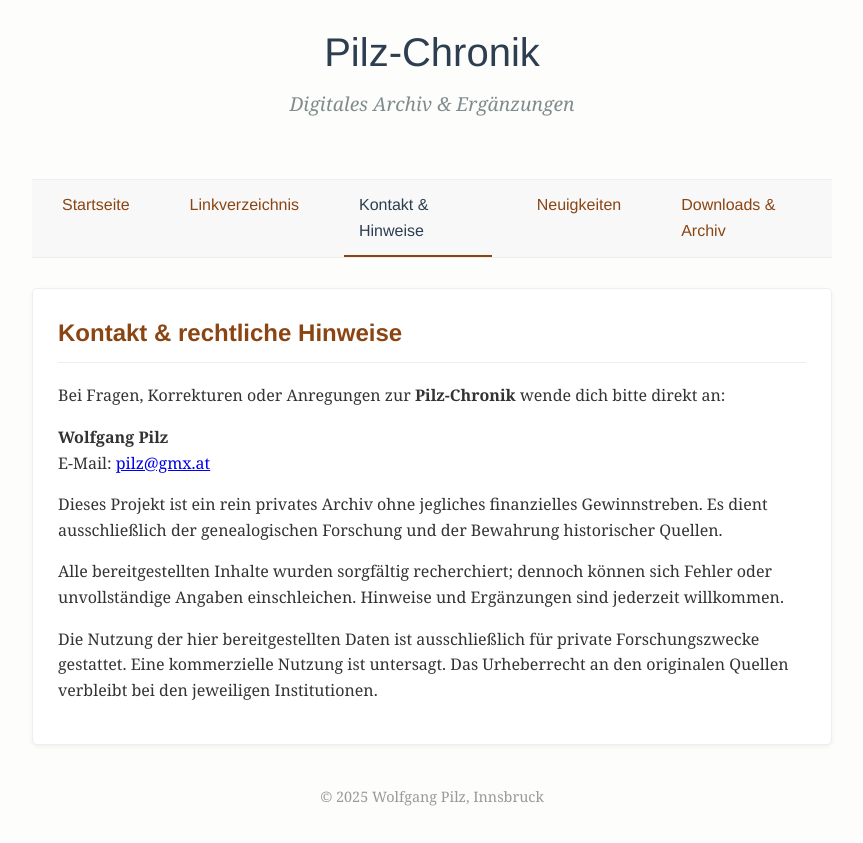
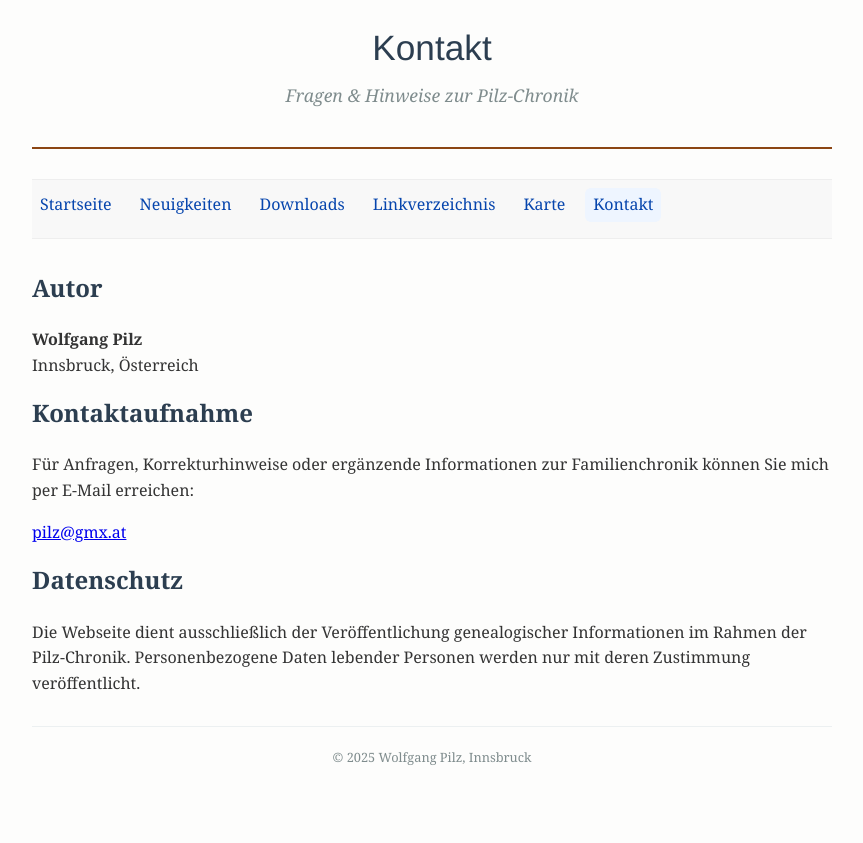
Before and after one commit to zlipflow/pilzchronik, a plain HTML site: page kontakt.html in a window 1280 px wide. Shown: the whole page, without its empty margins (208-1071 px from the left). After the commit the page ends 800 px from the top, so only its background shows below. Drawn offline with Linux system fonts and the light colour scheme.

Commit message:
Update kontakt.html

```diff
--- a/kontakt.html
+++ b/kontakt.html
@@ -3,137 +3,91 @@
 <head>
   <meta charset="utf-8">
   <meta name="viewport" content="width=device-width, initial-scale=1.0">
-    <title>Pilz-Chronik | Kontakt</title>
+  <title>Pilz-Chronik – Kontakt</title>
   <style>
-        /* --- Grundlegende Stile --- */
     body {
       font-family: 'Georgia', 'Times New Roman', serif;
-            line-height: 1.6;
-            color: #333;
-            background-color: #fdfdfc;
-            margin: 0;
-            padding: 20px;
-            display: flex;
-            justify-content: center;
+      line-height: 1.6; color: #333; background-color: #fdfdfc;
+      margin: 0; padding: 20px; display: flex; justify-content: center;
     }
-        .container {
-            max-width: 800px;
-            width: 100%;
-        }
-        /* --- Kopfbereich --- */
+    .container { max-width: 800px; width: 100%; }
+
     .header {
       text-align: center;
-            padding-bottom: 20px;
-            margin-bottom: 20px;
+      border-bottom: 2px solid #8B4513;
+      padding-bottom: 20px; margin-bottom: 30px;
     }
     .header h1 {
-            font-family: 'Helvetica Neue', 'Arial', sans-serif;
-            font-size: 2.5em;
-            font-weight: 300;
-            color: #2c3e50;
-            margin: 0;
+      font-family: 'Helvetica Neue','Arial',sans-serif;
+      font-size: 2.2em; font-weight: 300; color: #2c3e50; margin: 0;
     }
-        .header .subtitle {
-            font-size: 1.2em;
-            font-style: italic;
-            color: #7f8c8d;
-            margin-top: 5px;
-        }
-        /* --- Navigation --- */
+    .header .subtitle { font-size: 1.1em; font-style: italic; color: #7f8c8d; margin-top: 5px; }
+
     .navigation {
-            width: 100%;
-            background-color: #f8f8f8;
-            border-top: 1px solid #eee;
-            border-bottom: 1px solid #eee;
+      width: 100%; background-color: #f8f8f8;
+      border-top: 1px solid #eee; border-bottom: 1px solid #eee;
       margin-bottom: 30px;
     }
-        .navigation ul {
-            display: flex;
-            justify-content: center;
-            list-style: none;
-            margin: 0;
-            padding: 0;
-        }
-        .navigation li {
-            margin: 0 15px;
-        }
-        .navigation a {
-            display: block;
-            padding: 12px 15px;
-            text-decoration: none;
-            color: #8B4513;
-            font-family: 'Helvetica Neue', 'Arial', sans-serif;
-            font-weight: 500;
-            border-bottom: 2px solid transparent;
-            transition: border-color 0.3s, color 0.3s;
-        }
-        .navigation a:hover {
-            color: #2c3e50;
-            border-bottom-color: #2c3e50;
-        }
-        .navigation .active a {
-            color: #2c3e50;
-            border-bottom-color: #8B4513;
-            cursor: default;
-        }
-        /* --- Inhalt & Sektionen --- */
-        .content-section {
-            background-color: #ffffff;
-            padding: 25px;
-            margin-bottom: 25px;
-            border-radius: 5px;
-            box-shadow: 0 2px 5px rgba(0,0,0,0.05);
-            border: 1px solid #eee;
-        }
-        h2 {
-            font-family: 'Helvetica Neue', 'Arial', sans-serif;
-            font-size: 1.5em;
-            color: #8B4513;
-            border-bottom: 1px solid #eee;
-            padding-bottom: 10px;
-            margin-top: 0;
-        }
-        p {
-            margin-bottom: 1em;
-        }
-        /* --- Fußzeile --- */
+
+    .content-section h2 { color: #2c3e50; margin-top: 0; }
+    .content-section p { margin-bottom: 1em; }
+
     .footer {
-            text-align: center;
-            margin-top: 40px;
-            font-size: 0.9em;
-            color: #999;
+      text-align: center; font-size: 0.8em; color: #7f8c8d;
+      border-top: 1px solid #ecf0f1; padding-top: 20px; margin-top: 30px;
     }
   </style>
 </head>
 <body>
   <div class="container">
     <header class="header">
-            <h1>Pilz-Chronik</h1>
-            <p class="subtitle">Digitales Archiv &amp; Ergänzungen</p>
+      <h1>Kontakt</h1>
+      <p class="subtitle">Fragen &amp; Hinweise zur Pilz-Chronik</p>
     </header>
+
     <nav class="navigation">
-            <ul>
-                <li><a href="index.html">Startseite</a></li>
-                <li><a href="urls.html">Linkverzeichnis</a></li>
-                <li class="active"><a href="kontakt.html">Kontakt &amp; Hinweise</a></li>
-                <li><a href="neuigkeiten.html">Neuigkeiten</a></li>
-<li><a href="downloads.html">Downloads &amp; Archiv</a></li>
-            </ul>
+      <div id="site-nav"></div>
     </nav>
+
     <main>
       <section class="content-section">
-                <h2>Kontakt &amp; rechtliche Hinweise</h2>
-                <p>Bei Fragen, Korrekturen oder Anregungen zur <strong>Pilz‑Chronik</strong> wende dich bitte direkt an:</p>
-                <p><strong>Wolfgang Pilz</strong><br>
-                E‑Mail: <a href="mailto:pilz@gmx.at">pilz@gmx.at</a></p>
-                <p>Dieses Projekt ist ein rein privates Archiv ohne jegliches finanzielles Gewinnstreben. Es dient ausschließlich der genealogischen Forschung und der Bewahrung historischer Quellen.</p>
-                <p>Alle bereitgestellten Inhalte wurden sorgfältig recherchiert; dennoch können sich Fehler oder unvollständige Angaben einschleichen. Hinweise und Ergänzungen sind jederzeit willkommen.</p>
-                <p>Die Nutzung der hier bereitgestellten Daten ist ausschließlich für private Forschungszwecke gestattet. Eine kommerzielle Nutzung ist untersagt. Das Urheberrecht an den originalen Quellen verbleibt bei den jeweiligen Institutionen.</p>
+        <h2>Autor</h2>
+        <p><strong>Wolfgang Pilz</strong><br>
+           Innsbruck, Österreich</p>
+
+        <h2>Kontaktaufnahme</h2>
+        <p>Für Anfragen, Korrekturhinweise oder ergänzende Informationen zur Familienchronik
+           können Sie mich per E-Mail erreichen:</p>
+        <p><a href="mailto:pilz@gmx.at">pilz@gmx.at</a></p>
+
+        <h2>Datenschutz</h2>
+        <p>Die Webseite dient ausschließlich der Veröffentlichung genealogischer Informationen
+           im Rahmen der Pilz-Chronik. Personenbezogene Daten lebender Personen werden
+           nur mit deren Zustimmung veröffentlicht.</p>
       </section>
     </main>
+
     <footer class="footer">
-            <p>&copy; 2025 Wolfgang Pilz, Innsbruck</p>
+      © 2025 Wolfgang Pilz, Innsbruck
     </footer>
   </div>
+
+  <script>
+    (async function(){
+      try {
+        const res = await fetch('nav.html', {cache:'no-cache'});
+        document.getElementById('site-nav').innerHTML = await res.text();
+        const here = location.pathname.split('/').pop() || 'index.html';
+        document.querySelectorAll('#site-nav .site-nav a').forEach(a=>{
+          const target = a.getAttribute('href');
+          if ((here === '' && target === 'index.html') || here === target) {
+            a.classList.add('active');
+          }
+        });
+      } catch(e) {
+        console.error('Navigation konnte nicht geladen werden:', e);
+      }
+    })();
+  </script>
 </body>
 </html>
```
Lines whose indentation alone changed are shown as unchanged.
